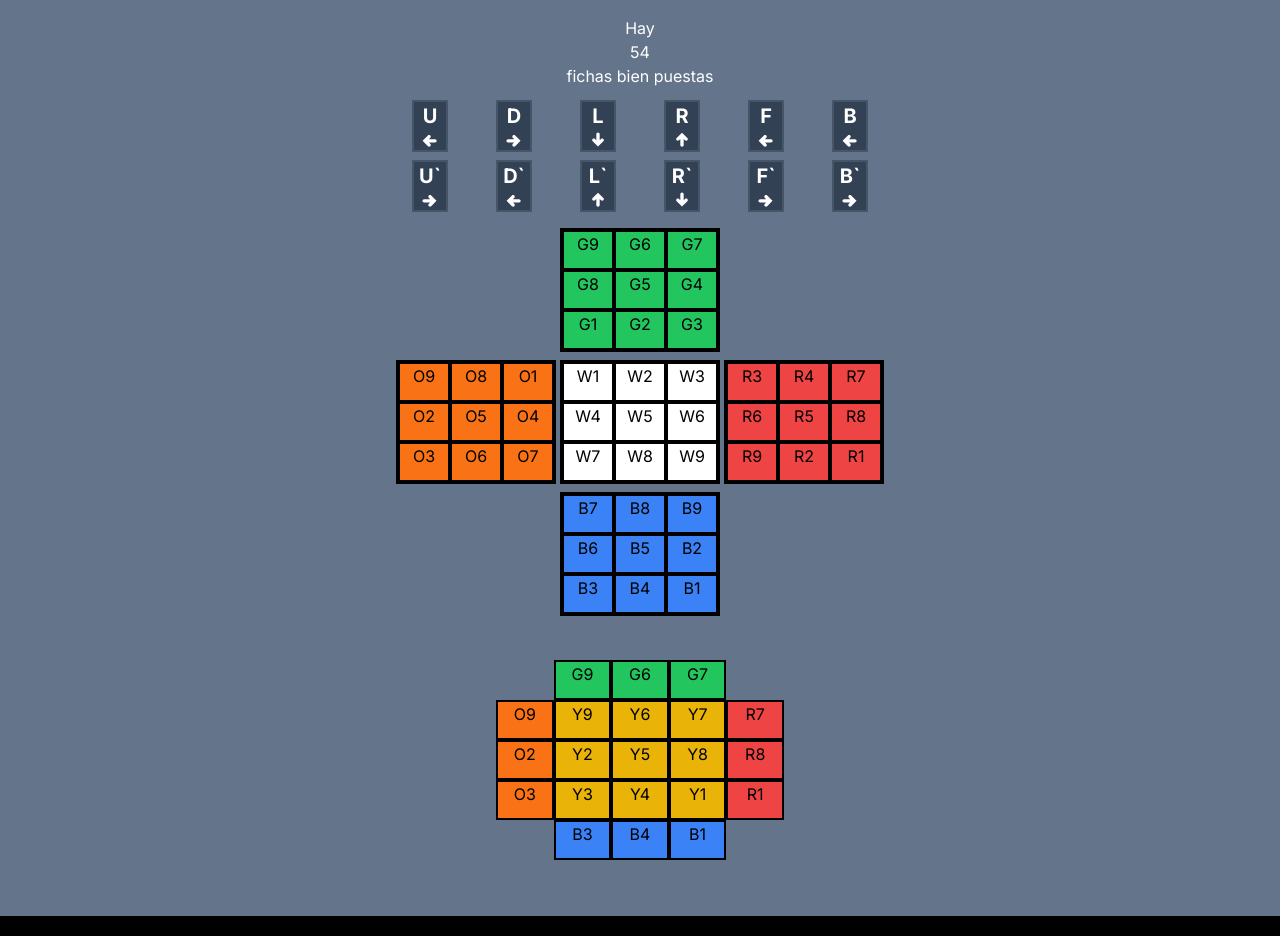
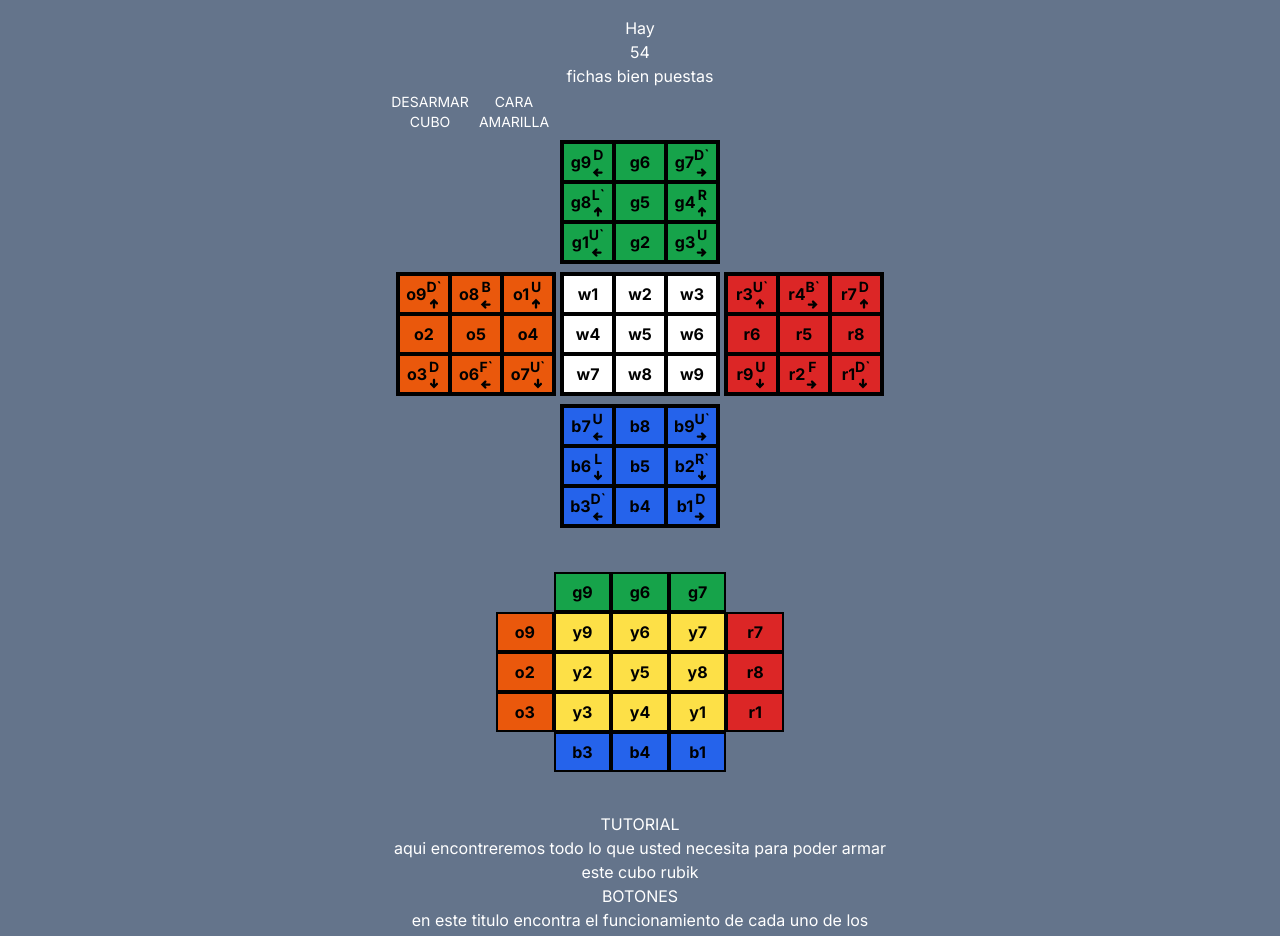
Before and after one commit to WilsonSanFullStack/cubo-rubik, a Next.js app: page / in a window 1280 px wide. Shown: the top 936 px of the page. Built offline with nearby package versions, Linux system fonts and the light colour scheme.

Commit message:
se puede armar el cubo

```diff
--- a/package.json
+++ b/package.json
@@ -12,7 +12,8 @@
     "@types/react-icons": "^3.0.0",
     "next": "14.0.4",
     "react": "^18",
-    "react-dom": "^18"
+    "react-dom": "^18",
+    "vercel": "^33.2.0"
   },
   "devDependencies": {
     "@types/node": "^20",
--- a/src/app/components/CuboRubik.tsx
+++ b/src/app/components/CuboRubik.tsx
@@ -1,5 +1,5 @@
 "use client";
-import { useState } from "react";
+import { useEffect, useState } from "react";
 import {
   TiArrowLeftThick,
   TiArrowRightThick,
@@ -146,6 +146,7 @@ const CuboRubik = () => {
   }
   const cantidadCoincidencias = contarIguales(resuelto, resolviendo);
   const a: Resolviendo = resolviendo;
+
   function rotacionU() {
     setResolviendo({
       ...resolviendo,
@@ -451,28 +452,213 @@ const CuboRubik = () => {
       y9: a.r7,
     });
   }
+  function desarmarCubo() {
+    setResolviendo({
+      ...resolviendo,
+      b1: "w3",
+      b2: "b4",
+      b3: "b7",
+      b4: "r2",
+      b5: "b5",
+      b6: "w4",
+      b7: "r7",
+      b8: "y2",
+      b9: "y1",
+      g1: "g1",
+      g2: "w8",
+      g3: "y3",
+      g4: "o8",
+      g5: "g5",
+      g6: "w6",
+      g7: "r9",
+      g8: "r8",
+      g9: "g9",
+      o1: "o1",
+      o2: "g2",
+      o3: "w7",
+      o4: "g6",
+      o5: "o5",
+      o6: "o4",
+      o7: "g7",
+      o8: "y8",
+      o9: "o9",
+      r1: "g3",
+      r2: "y4",
+      r3: "o3",
+      r4: "g8",
+      r5: "r5",
+      r6: "g4",
+      r7: "w9",
+      r8: "b6",
+      r9: "r1",
+      w1: "w1",
+      w2: "b8",
+      w3: "b3",
+      w4: "y6",
+      w5: "w5",
+      w6: "r4",
+      w7: "y7",
+      w8: "o2",
+      w9: "b1",
+      y1: "r3",
+      y2: "w2",
+      y3: "o7",
+      y4: "b2",
+      y5: "y5",
+      y6: "r6",
+      y7: "b9",
+      y8: "o6",
+      y9: "y9",
+    });
+  }
+  function caraAmarilla() {
+    setResolviendo({
+      ...resolviendo,
+      b1: a.b9,
+      b2: a.b2,
+      b3: a.b7,
+      b4: a.b8,
+      b5: a.b5,
+      b6: a.b6,
+      b7: a.b3,
+      b8: a.b4,
+      b9: a.b1,
+      g1: a.g9,
+      g2: a.g6,
+      g3: a.g7,
+      g4: a.g4,
+      g5: a.g5,
+      g6: a.g2,
+      g7: a.g3,
+      g8: a.g8,
+      g9: a.g1,
+      o1: a.o9,
+      o2: a.o4,
+      o4: a.o2,
+      o3: a.o7,
+      o5: a.o5,
+      o6: a.o6,
+      o7: a.o3,
+      o8: a.o8,
+      o9: a.o1,
+      r1: a.r9,
+      r2: a.r2,
+      r3: a.r7,
+      r4: a.r4,
+      r5: a.r5,
+      r6: a.r8,
+      r7: a.r3,
+      r8: a.r6,
+      r9: a.r1,
+      w1: a.y9,
+      w2: a.y6,
+      w3: a.y7,
+      w4: a.y2,
+      w5: a.y5,
+      w6: a.y8,
+      w7: a.y3,
+      w8: a.y4,
+      w9: a.y1,
+      y1: a.w9,
+      y2: a.w4,
+      y3: a.w7,
+      y4: a.w8,
+      y5: a.w5,
+      y6: a.w2,
+      y7: a.w3,
+      y8: a.w6,
+      y9: a.w1,
+    });
+  }
+  console.log(resolviendo);
   return (
     <div className="w-2/5 m-4  justify-center items-center">
       <h1>Hay </h1>
       <h1>{cantidadCoincidencias}</h1> <h1>fichas bien puestas</h1>
       {/* //* postura de botones  */}
       <section className="m-1 grid grid-cols-6 border- bg-slate-500">
-        <div className="grid grid-cols-1 text-xl font-bold m-1 mx-auto">
+        {/*//* rotacion F  */}
+        {/* <div className="grid grid-cols-1 text-xl font-bold m-1 mx-auto">
+          <button
+            onClick={rotacionF}
+            className="m-1 border-2 border-slate-600 w-9 cursor-pointer bg-slate-700"
+          >
+            F <TiArrowRightThick className="m-auto" />
+          </button>
+          <button
+            onClick={rotacionFp}
+            className="m-1 border-2 border-slate-600 w-9 cursor-pointer bg-slate-700"
+          >
+            F` <TiArrowLeftThick className="m-auto" />
+          </button>
+        </div> */}
+
+        {/*//* rotacion L  */}
+        {/* <div className="grid grid-cols-1 text-xl font-bold m-1 mx-auto">
+          <button
+            onClick={rotacionL}
+            className="m-1 border-2 border-slate-600 w-9 cursor-pointer bg-slate-700"
+          >
+            L <TiArrowDownThick className="m-auto" />
+          </button>
+          <button
+            onClick={rotacionLp}
+            className="m-1 border-2 border-slate-600 w-9 cursor-pointer bg-slate-700"
+          >
+            L` <TiArrowUpThick className="m-auto" />
+          </button>
+        </div> */}
+
+        {/*//* rotacion R  */}
+        {/* <div className="grid grid-cols-1 text-xl font-bold m-1 mx-auto">
+          <button
+            onClick={rotacionR}
+            className="m-1 border-2 border-slate-600 w-9 cursor-pointer bg-slate-700"
+          >
+            R <TiArrowUpThick className="m-auto" />
+          </button>
+          <button
+            onClick={rotacionRp}
+            className="m-1 border-2 border-slate-600 w-9 cursor-pointer bg-slate-700"
+          >
+            R` <TiArrowDownThick className="m-auto" />
+          </button>
+        </div> */}
+
+        {/*//* rotacion B  */}
+        {/* <div className="grid grid-cols-1 text-xl font-bold m-1 mx-auto">
+          <button
+            onClick={rotacionB}
+            className="m-1 border-2 border-slate-600 w-9 cursor-pointer bg-slate-700"
+          >
+            B <TiArrowLeftThick className="m-auto" />
+          </button>
+          <button
+            onClick={rotacionBp}
+            className="m-1 border-2 border-slate-600 w-9 cursor-pointer bg-slate-700"
+          >
+            B` <TiArrowRightThick className="m-auto" />
+          </button>
+        </div> */}
+
+        {/*//* rotacion U  */}
+        {/* <div className="grid grid-cols-1 text-xl font-bold m-1 mx-auto">
           <button
             onClick={rotacionU}
             className="m-1 border-2 border-slate-600 w-9 cursor-pointer bg-slate-700"
           >
-            U <TiArrowLeftThick className="m-auto" />
+            U <TiArrowRightThick className="m-auto" />
           </button>
           <button
             onClick={rotacionUp}
             className="m-1 border-2 border-slate-600 w-9 cursor-pointer bg-slate-700"
           >
-            U` <TiArrowRightThick className="m-auto" />
+            U` <TiArrowLeftThick className="m-auto" />
           </button>
-        </div>
+        </div> */}
 
-        <div className="grid grid-cols-1 text-xl font-bold m-1 mx-auto">
+        {/*//* rotacion D  */}
+        {/* <div className="grid grid-cols-1 text-xl font-bold m-1 mx-auto">
           <button
             onClick={rotacionD}
             className="m-1 border-2 border-slate-600 w-9 cursor-pointer bg-slate-700"
@@ -485,67 +671,13 @@ const CuboRubik = () => {
           >
             D` <TiArrowLeftThick className="m-auto" />
           </button>
-        </div>
-
-        <div className="grid grid-cols-1 text-xl font-bold m-1 mx-auto">
-          <button
-            onClick={rotacionL}
-            className="m-1 border-2 border-slate-600 w-9 cursor-pointer bg-slate-700"
-          >
-            L <TiArrowDownThick className="m-auto" />
-          </button>
-          <button
-            onClick={rotacionLp}
-            className="m-1 border-2 border-slate-600 w-9 cursor-pointer bg-slate-700"
-          >
-            L` <TiArrowUpThick className="m-auto" />
-          </button>
-        </div>
-
-        <div className="grid grid-cols-1 text-xl font-bold m-1 mx-auto">
-          <button
-            onClick={rotacionR}
-            className="m-1 border-2 border-slate-600 w-9 cursor-pointer bg-slate-700"
-          >
-            R <TiArrowUpThick className="m-auto" />
-          </button>
-          <button
-            onClick={rotacionRp}
-            className="m-1 border-2 border-slate-600 w-9 cursor-pointer bg-slate-700"
-          >
-            R` <TiArrowDownThick className="m-auto" />
-          </button>
-        </div>
-
-        <div className="grid grid-cols-1 text-xl font-bold m-1 mx-auto">
-          <button
-            onClick={rotacionF}
-            className="m-1 border-2 border-slate-600 w-9 cursor-pointer bg-slate-700"
-          >
-            F <TiArrowLeftThick className="m-auto" />
-          </button>
-          <button
-            onClick={rotacionFp}
-            className="m-1 border-2 border-slate-600 w-9 cursor-pointer bg-slate-700"
-          >
-            F` <TiArrowRightThick className="m-auto" />
-          </button>
-        </div>
-
-        <div className="grid grid-cols-1 text-xl font-bold m-1 mx-auto">
-          <button
-            onClick={rotacionB}
-            className="m-1 border-2 border-slate-600 w-9 cursor-pointer bg-slate-700"
-          >
-            B <TiArrowLeftThick className="m-auto" />
-          </button>
-          <button
-            onClick={rotacionBp}
-            className="m-1 border-2 border-slate-600 w-9 cursor-pointer bg-slate-700"
-          >
-            B` <TiArrowRightThick className="m-auto" />
-          </button>
-        </div>
+        </div> */}
+        <button className="btn" onClick={desarmarCubo}>
+          desarmar cubo
+        </button>
+        <button className="btn" onClick={caraAmarilla}>
+          cara amarilla
+        </button>
       </section>
       <div className="containerCara">
         {/*//todo section color green*/}
@@ -553,21 +685,24 @@ const CuboRubik = () => {
           <div
             className={
               resolviendo.g9[0] === "w"
-                ? "white"
+                ? "white grid grid-cols-2"
                 : resolviendo.g9[0] === "y"
-                ? "yellow"
+                ? "yellow grid grid-cols-2"
                 : resolviendo.g9[0] === "r"
-                ? "red"
+                ? "red grid grid-cols-2"
                 : resolviendo.g9[0] === "o"
-                ? "orange"
+                ? "orange grid grid-cols-2"
                 : resolviendo.g9[0] === "b"
-                ? "blue"
+                ? "blue grid grid-cols-2"
                 : resolviendo.g9[0] === "g"
                 ? "green"
                 : "noColor"
             }
           >
             {resolviendo.g9}
+            <button className="btn" onClick={rotacionD}>
+              d<TiArrowLeftThick className="m-auto" />
+            </button>
           </div>
           <div
             className={
@@ -606,6 +741,10 @@ const CuboRubik = () => {
             }
           >
             {resolviendo.g7}
+            <button className="btn" onClick={rotacionDp}>
+              d`
+              <TiArrowRightThick className="m-auto" />
+            </button>
           </div>
           <div
             className={
@@ -625,6 +764,10 @@ const CuboRubik = () => {
             }
           >
             {resolviendo.g8}
+            <button className="btn" onClick={rotacionLp}>
+              l`
+              <TiArrowUpThick className="m-auto" />
+            </button>
           </div>
           <div
             className={
@@ -663,6 +806,9 @@ const CuboRubik = () => {
             }
           >
             {resolviendo.g4}
+            <button className="btn" onClick={rotacionR}>
+              r<TiArrowUpThick className="m-auto" />
+            </button>
           </div>
           <div
             className={
@@ -682,6 +828,10 @@ const CuboRubik = () => {
             }
           >
             {resolviendo.g1}
+            <button className="btn" onClick={rotacionUp}>
+              u`
+              <TiArrowLeftThick className="m-auto" />
+            </button>
           </div>
           <div
             className={
@@ -720,6 +870,9 @@ const CuboRubik = () => {
             }
           >
             {resolviendo.g3}
+            <button className="btn" onClick={rotacionU}>
+              u<TiArrowRightThick className="m-auto" />
+            </button>
           </div>
         </section>
       </div>
@@ -744,6 +897,10 @@ const CuboRubik = () => {
             }
           >
             {resolviendo.o9}
+            <button className="btn" onClick={rotacionDp}>
+              d`
+              <TiArrowUpThick className="m-auto" />
+            </button>
           </div>
           <div
             className={
@@ -763,6 +920,9 @@ const CuboRubik = () => {
             }
           >
             {resolviendo.o8}
+            <button className="btn" onClick={rotacionB}>
+              b<TiArrowLeftThick className="m-auto" />
+            </button>
           </div>
           <div
             className={
@@ -782,6 +942,9 @@ const CuboRubik = () => {
             }
           >
             {resolviendo.o1}
+            <button className="btn" onClick={rotacionU}>
+              u<TiArrowUpThick className="m-auto" />
+            </button>
           </div>
           <div
             className={
@@ -858,6 +1021,9 @@ const CuboRubik = () => {
             }
           >
             {resolviendo.o3}
+            <button className="btn" onClick={rotacionD}>
+              d<TiArrowDownThick className="m-auto" />
+            </button>
           </div>
           <div
             className={
@@ -877,6 +1043,10 @@ const CuboRubik = () => {
             }
           >
             {resolviendo.o6}
+            <button className="btn" onClick={rotacionFp}>
+              f`
+              <TiArrowLeftThick className="m-auto" />
+            </button>
           </div>
           <div
             className={
@@ -896,6 +1066,10 @@ const CuboRubik = () => {
             }
           >
             {resolviendo.o7}
+            <button className="btn" onClick={rotacionUp}>
+              u`
+              <TiArrowDownThick className="m-auto" />
+            </button>
           </div>
         </section>
         {/*//todo section color white*/}
@@ -1092,6 +1266,10 @@ const CuboRubik = () => {
             }
           >
             {resolviendo.r3}
+            <button className="btn" onClick={rotacionUp}>
+              u`
+              <TiArrowUpThick className="m-auto" />
+            </button>
           </div>
           <div
             className={
@@ -1111,6 +1289,10 @@ const CuboRubik = () => {
             }
           >
             {resolviendo.r4}
+            <button className="btn" onClick={rotacionBp}>
+              b`
+              <TiArrowRightThick className="m-auto" />
+            </button>
           </div>
           <div
             className={
@@ -1130,6 +1312,9 @@ const CuboRubik = () => {
             }
           >
             {resolviendo.r7}
+            <button className="btn" onClick={rotacionD}>
+              d<TiArrowUpThick className="m-auto" />
+            </button>
           </div>
           <div
             className={
@@ -1206,6 +1391,9 @@ const CuboRubik = () => {
             }
           >
             {resolviendo.r9}
+            <button className="btn" onClick={rotacionU}>
+              u<TiArrowDownThick className="m-auto" />
+            </button>
           </div>
           <div
             className={
@@ -1225,6 +1413,9 @@ const CuboRubik = () => {
             }
           >
             {resolviendo.r2}
+            <button className="btn" onClick={rotacionF}>
+              f<TiArrowRightThick className="m-auto" />
+            </button>
           </div>
           <div
             className={
@@ -1244,6 +1435,10 @@ const CuboRubik = () => {
             }
           >
             {resolviendo.r1}
+            <button className="btn" onClick={rotacionDp}>
+              d`
+              <TiArrowDownThick className="m-auto" />
+            </button>
           </div>
         </section>
       </div>
@@ -1268,6 +1463,9 @@ const CuboRubik = () => {
             }
           >
             {resolviendo.b7}
+            <button className="btn" onClick={rotacionU}>
+              u<TiArrowLeftThick className="m-auto" />
+            </button>
           </div>
           <div
             className={
@@ -1306,6 +1504,10 @@ const CuboRubik = () => {
             }
           >
             {resolviendo.b9}
+            <button className="btn" onClick={rotacionUp}>
+              u`
+              <TiArrowRightThick className="m-auto" />
+            </button>
           </div>
           <div
             className={
@@ -1325,6 +1527,9 @@ const CuboRubik = () => {
             }
           >
             {resolviendo.b6}
+            <button className="btn" onClick={rotacionL}>
+              l<TiArrowDownThick className="m-auto" />
+            </button>
           </div>
           <div
             className={
@@ -1363,6 +1568,10 @@ const CuboRubik = () => {
             }
           >
             {resolviendo.b2}
+            <button className="btn" onClick={rotacionRp}>
+              r`
+              <TiArrowDownThick className="m-auto" />
+            </button>
           </div>
           <div
             className={
@@ -1382,6 +1591,10 @@ const CuboRubik = () => {
             }
           >
             {resolviendo.b3}
+            <button className="btn" onClick={rotacionDp}>
+              d`
+              <TiArrowLeftThick className="m-auto" />
+            </button>
           </div>
           <div
             className={
@@ -1420,6 +1633,9 @@ const CuboRubik = () => {
             }
           >
             {resolviendo.b1}
+            <button className="btn" onClick={rotacionD}>
+              d<TiArrowRightThick className="m-auto" />
+            </button>
           </div>
         </section>
       </div>
@@ -1696,7 +1912,7 @@ const CuboRubik = () => {
           </div>
           <div
             className={
-                resolviendo.y3[0] === "w"
+              resolviendo.y3[0] === "w"
                 ? "white"
                 : resolviendo.y3[0] === "y"
                 ? "yellow"
@@ -1828,9 +2044,47 @@ const CuboRubik = () => {
           >
             {resolviendo.b1}
           </div>
-          <div></div>
+          <div>
+            <h1></h1>
+          </div>
         </section>
       </div>
+      <div>
+        <h1 className="uppercase">tutorial</h1>
+        <p>
+          aqui encontreremos todo lo que usted necesita para poder armar este
+          cubo rubik
+        </p>
+        <h2 className="uppercase">botones</h2>
+        <p>
+          en este titulo encontra el funcionamiento de cada uno de los botones
+        </p>
+        <h3 className="uppercase">boton f y f`</h3>
+        <p>
+          F (Front): Capa Frontal por lo tanto va a rotar todas la cara frontal
+          del cubo que quiere decir que el color azul rotara sobre si mismo pero
+          las piesas al rededor del azul rotaran en sentido de las manesillas
+          del reloj por lo tanto si esta armado el cubo las piesas blancas iran
+          a la cara roja y la cara roja a la amarilla la amarilla a la cara
+          naranja y la cara naranja a la cara blancas. ahora como nosotros
+          estamos en dos dimenciones es un poco mas complejo pero facil cuando
+          doy F la cara azul rota hacia la derecha y si oprimo F` entonces
+          iremos hacia la izquierda.
+        </p>
+        <h3 className="uppercase">boton l y l`</h3>
+        <p>L (Left): Capa Izquierda</p>
+        <h3 className="uppercase">boton r y r`</h3>
+        <p>R (Right): Capa Derecha</p>
+        <h3 className="uppercase">boton b y b`</h3>
+        <p>B (Back): Capa Trasera</p>
+        <h3 className="uppercase">boton u y u`</h3>
+        <p>U (Up): Capa Superior</p>
+
+        <h3 className="uppercase">boton d y d`</h3>
+        <p>D (Down): Capa Inferior</p>
+      </div>
+      <p>arista Azul y rojo d`,r`,d,r,d,f,d`,f`</p>
+      <p>arista verde y rojo </p>
     </div>
   );
 };
--- a/src/app/globals.css
+++ b/src/app/globals.css
@@ -35,23 +35,26 @@ body {
 }
 
 .white {
-  @apply bg-white border-2  border-black h-10  uppercase;
+  @apply bg-white border-2 border-black h-10 flex justify-center items-center font-bold;
 }
 .yellow {
-  @apply bg-yellow-500 border-2  border-black h-10  uppercase;
+  @apply bg-yellow-300 border-2 border-black h-10 flex justify-center items-center font-bold;
 }
 .red {
-  @apply bg-red-500 border-2  border-black h-10  uppercase;
+  @apply bg-red-600 border-2 border-black h-10 flex justify-center items-center font-bold;
 }
 .orange {
-  @apply bg-orange-500 border-2  border-black h-10  uppercase;
+  @apply bg-orange-600 border-2 border-black h-10 flex justify-center items-center font-bold;
 }
 .green {
-  @apply bg-green-500 border-2  border-black h-10  uppercase;
+  @apply bg-green-600 border-2 border-black h-10 flex justify-center items-center font-bold;
 }
 .blue {
-  @apply bg-blue-500 border-2  border-black h-10  uppercase;
+  @apply bg-blue-600 border-2 border-black h-10 flex justify-center items-center font-bold;
 }
-.noColor{
-  @apply bg-gray-500 border-2  border-black h-10  uppercase;
+.noColor {
+  @apply bg-gray-500 border-2 border-black h-10 flex justify-center items-center font-bold;
 }
+.btn {
+  @apply uppercase hover:bg-slate-500 text-sm
+}
```
Also changed, not shown: 1 other file (tests, documents, lock files or other folders).
